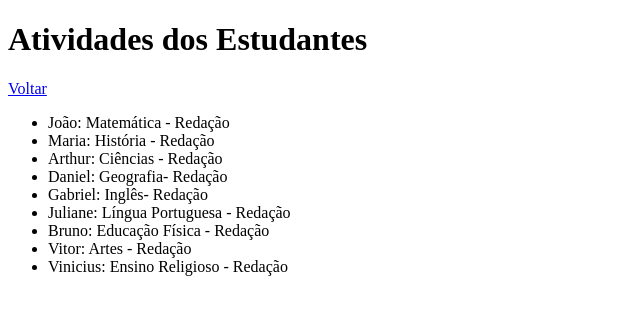
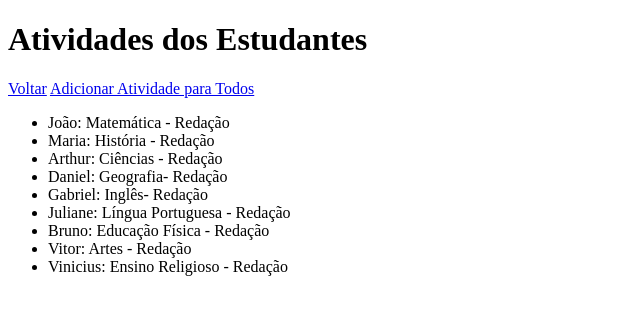
Before and after one commit to bueno07bit/hackathon-relampago, a Flask app: page /atividades in a window 1280 px wide. Shown: the top 315 px of the page, without its empty margins (0-640 px from the left). Run offline with Flask 3, Linux system fonts and the light colour scheme.

Commit message:
Update atividades.html

```diff
--- a/templates/atividades.html
+++ b/templates/atividades.html
@@ -7,6 +7,7 @@
 <body>
     <h1>Atividades dos Estudantes</h1>
     <a href="{{ url_for('index') }}">Voltar</a>
+    <a href="{{ url_for('adicionar_atividade_todos') }}">Adicionar Atividade para Todos</a>
     <ul>
         {% for id, student in students.items() %}
             <li>{{ student.name }}: {{ student.activities | join(', ') }}</li>
```
